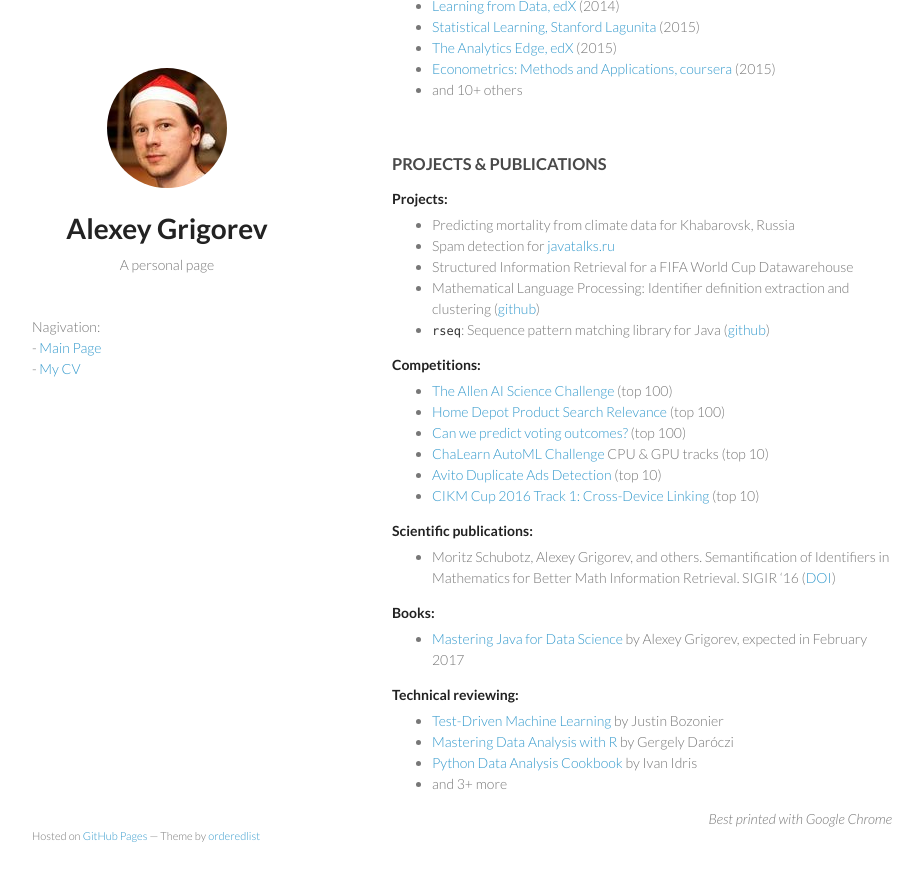
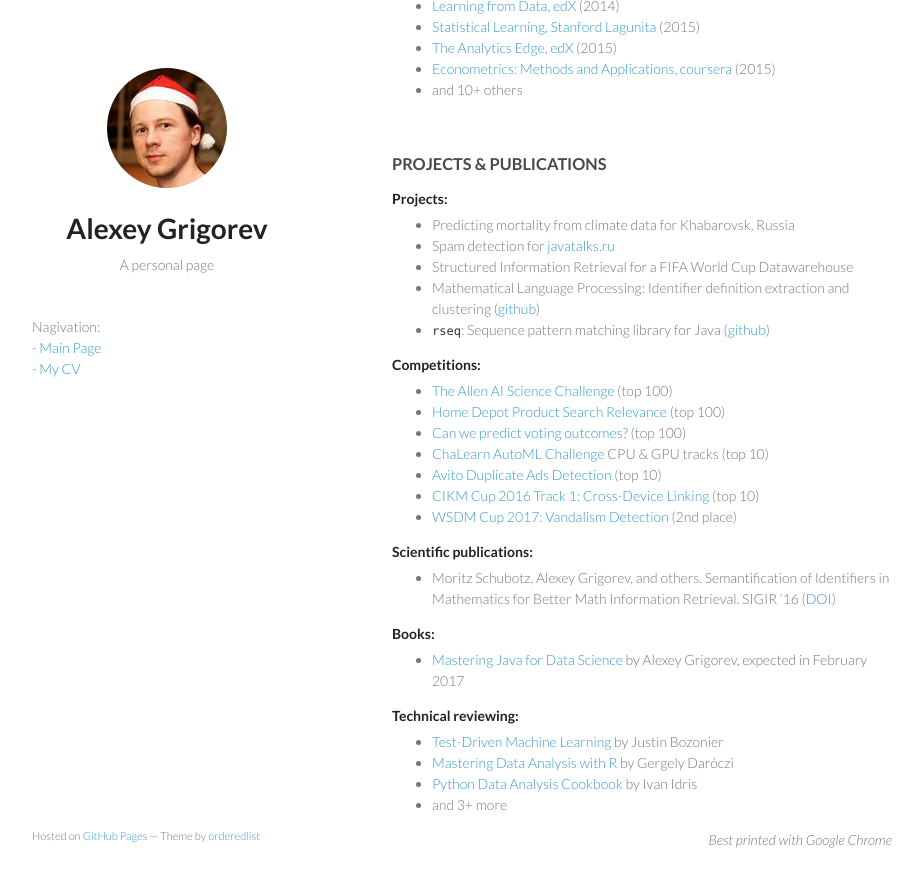
Before and after one commit to alexeygrigorev/alexeygrigorev.github.io, a Jekyll site: the page built from cv.md, in a window 1280 px wide and 900 px high, scrolled down 2203 px. Shown: the top 887 px of the window, without its empty margins (178-1101 px from the left). Built offline with Jekyll 4.4.1, drawn with Linux system fonts in a browser that asks for light colours.

Commit message:
Update cv.md

```diff
--- a/cv.md
+++ b/cv.md
@@ -185,6 +185,7 @@ Specialization: English<br/>
 - [ChaLearn AutoML Challenge](https://competitions.codalab.org/competitions/2321) CPU & GPU tracks (top 10)
 - [Avito Duplicate Ads Detection](https://www.kaggle.com/c/avito-duplicate-ads-detection) (top 10)
 - [CIKM Cup 2016 Track 1: Cross-Device Linking](https://competitions.codalab.org/competitions/11171) (top 10)
+- [WSDM Cup 2017: Vandalism Detection](http://www.wsdm-cup-2017.org/vandalism-detection.html) (2nd place)
 
 
 **Scientific publications:**
```
